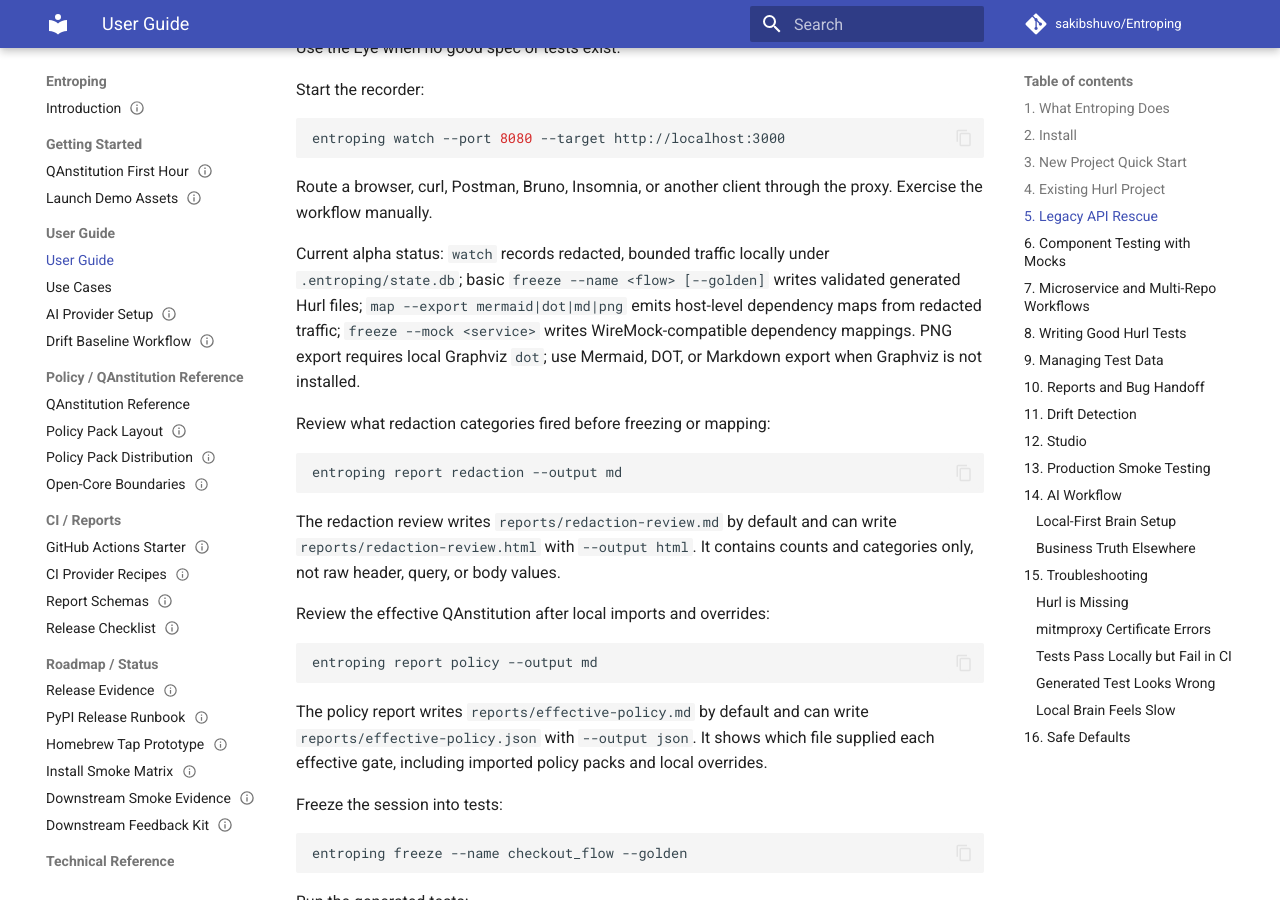
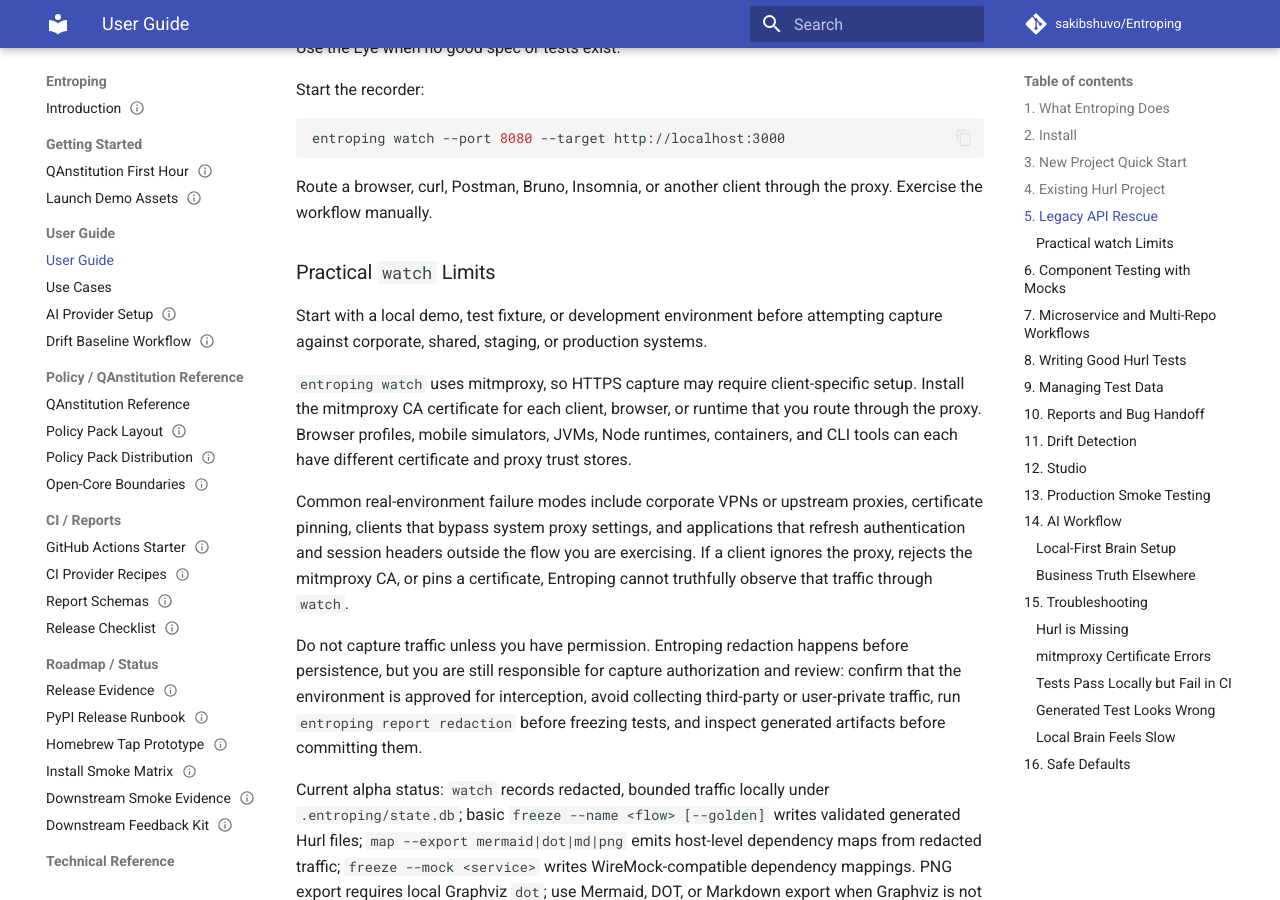
Before and after one commit to sakibshuvo/Entroping, an MkDocs documentation site: the page built from docs/user/USER_GUIDE.md, in a window 1280 px wide and 900 px high, scrolled down 3262 px. Built offline with MkDocs 1.6.1 and Material for MkDocs 9.7.7, drawn with Linux system fonts in a browser that asks for light colours; comment, search, counter and statistics services are not loaded; some of the changed text lies outside the part shown.

Commit message:
docs(eye): document practical watch limits

````diff
--- a/docs/user/USER_GUIDE.md
+++ b/docs/user/USER_GUIDE.md
@@ -162,6 +162,30 @@
 ```
 
 Route a browser, curl, Postman, Bruno, Insomnia, or another client through the proxy. Exercise the workflow manually.
+
+### Practical `watch` Limits
+
+Start with a local demo, test fixture, or development environment before
+attempting capture against corporate, shared, staging, or production systems.
+
+`entroping watch` uses mitmproxy, so HTTPS capture may require client-specific
+setup. Install the mitmproxy CA certificate for each client, browser, or runtime
+that you route through the proxy. Browser profiles, mobile simulators, JVMs,
+Node runtimes, containers, and CLI tools can each have different certificate and
+proxy trust stores.
+
+Common real-environment failure modes include corporate VPNs or upstream
+proxies, certificate pinning, clients that bypass system proxy settings, and
+applications that refresh authentication and session headers outside the flow
+you are exercising. If a client ignores the proxy, rejects the mitmproxy CA, or
+pins a certificate, Entroping cannot truthfully observe that traffic through
+`watch`.
+
+Do not capture traffic unless you have permission. Entroping redaction happens
+before persistence, but you are still responsible for capture authorization and review:
+confirm that the environment is approved for interception, avoid collecting
+third-party or user-private traffic, run `entroping report redaction` before
+freezing tests, and inspect generated artifacts before committing them.
 
 Current alpha status: `watch` records redacted, bounded traffic locally under
 `.entroping/state.db`; basic `freeze --name <flow> [--golden]` writes validated
@@ -579,6 +603,8 @@
 ### mitmproxy Certificate Errors
 
 Install the mitmproxy CA certificate for the client that is routed through `watch`.
+For browser, runtime, VPN, proxy, and permission limits, see the Practical
+`watch` Limits section in the legacy rescue workflow.
 
 ### Tests Pass Locally but Fail in CI
 
````
Also changed, not shown: .context/changelog.md (+4 -0 lines), .context/plan.md (+3 -0 lines), docs/meta/PROJECT_PROGRESS.md (+5 -4 lines), 1 other file.
